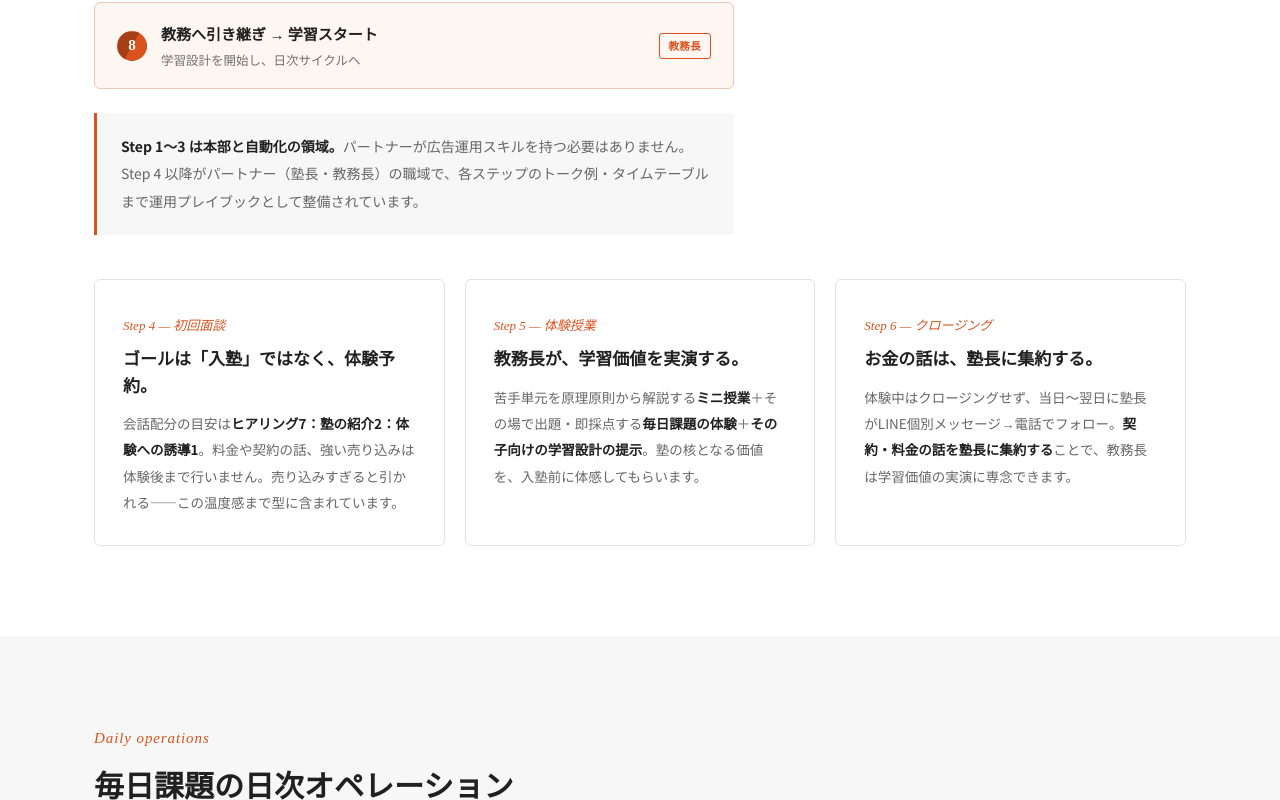
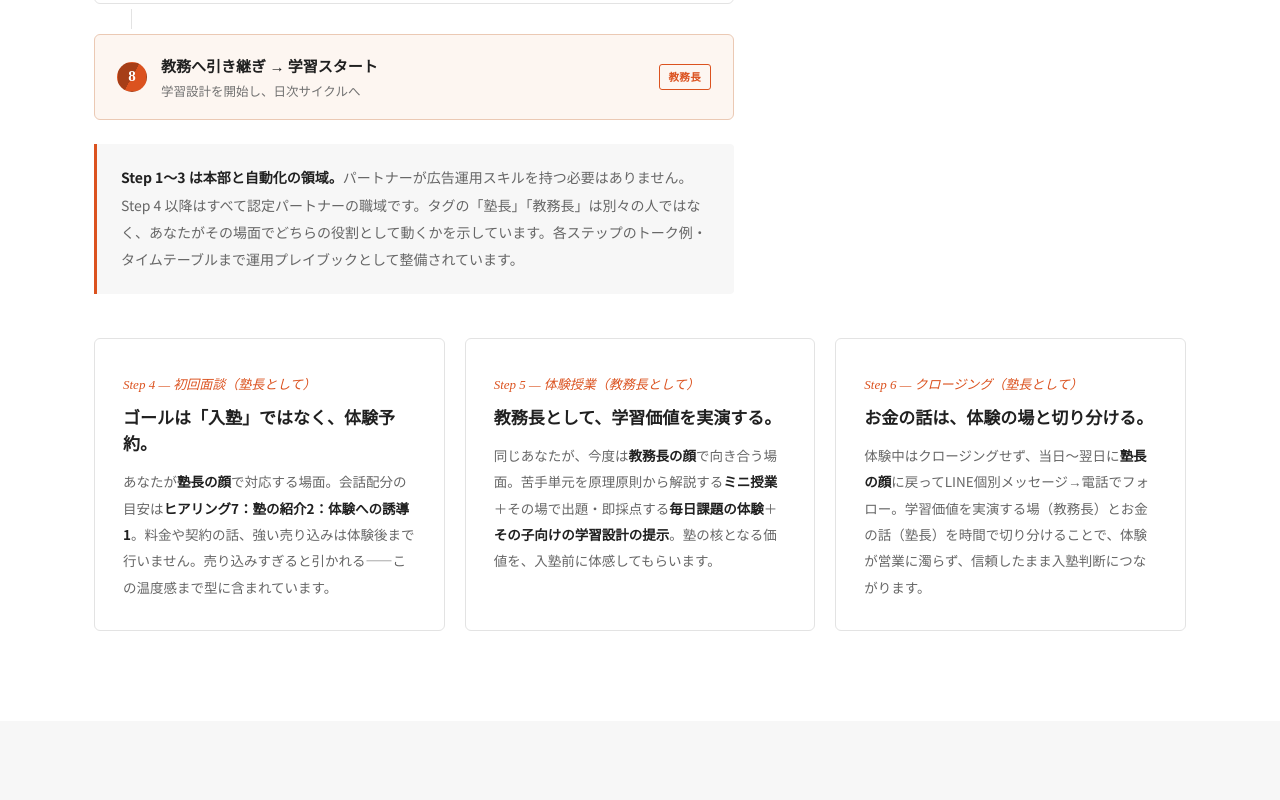
Before and after one commit to naoooomameta/salan-partner, a plain HTML site: page support.html in a window 1280 px wide. Shown: the part 2389-3189 px from the top of the page. Drawn offline with Linux system fonts and the light colour scheme; a web font is replaced by a local one.

Commit message:
fix: 入塾フローで塾長・教務長が同一パートナーの兼任であることを明確化 (#8)
support.htmlのStep 4〜6詳細カードが、塾長と教務長を別人のように
読める表現になっていたため修正。

- フローの説明文とfn-noteに「塾長・教務長はどちらも認定パートナーである
  あなた自身で、タグは場面ごとの役割を示す」旨を明記
- Step 4/5/6カードのラベルに（塾長として）（教務長として）を付与し、
  本文を「塾長の顔」「教務長の顔」を切り替える一人称の表現に書き換え
- Step 6見出しを「お金の話は、塾長に集約する」から
  「お金の話は、体験の場と切り分ける」に変更（役割の時間的切り分けの型
  として説明）


Claude-Session: https://claude.ai/code/session_01C2khymXUPvrAyD9WZPK81t

Co-authored-by: Claude <noreply@anthropic.com>

```diff
--- a/support.html
+++ b/support.html
@@ -229,7 +229,7 @@ footer p{font-size:12.5px;margin-top:14px;line-height:1.9;color:var(--c-mute)}
       <span class="eyebrow">Inbound sales flow</span>
       <h2>インバウンド営業〜入塾フロー——8ステップの実証済み導線。</h2>
       <hr class="bar">
-      <p class="lead">広告出稿から入塾・教務引き継ぎまでの全工程が、担当・ゴール・トーク配分まで運用マニュアル化されています。パートナーは、温まったリードへの相談型営業から参加すれば足ります。</p>
+      <p class="lead">広告出稿から入塾・学習開始までの全工程が、担当・ゴール・トーク配分まで運用マニュアル化されています。Step 4 以降の「塾長」「教務長」は、どちらも認定パートナーであるあなた自身。ひとりで2つの役割を切り替えながら、温まったリードへの相談型営業を進めます。</p>
     </div>
     <div class="funnel">
       <div class="fn-node"><span class="ic">1</span><div class="tx">集客（Meta広告）<small>ターゲット（理系志望の保護者など）へ広告配信</small></div><span class="who hq">本部</span></div>
@@ -248,11 +248,11 @@ footer p{font-size:12.5px;margin-top:14px;line-height:1.9;color:var(--c-mute)}
       <div class="fn-arrow"></div>
       <div class="fn-node fn-final"><span class="ic">8</span><div class="tx">教務へ引き継ぎ → 学習スタート<small>学習設計を開始し、日次サイクルへ</small></div><span class="who pt">教務長</span></div>
     </div>
-    <p class="fn-note"><b>Step 1〜3 は本部と自動化の領域。</b>パートナーが広告運用スキルを持つ必要はありません。Step 4 以降がパートナー（塾長・教務長）の職域で、各ステップのトーク例・タイムテーブルまで運用プレイブックとして整備されています。</p>
+    <p class="fn-note"><b>Step 1〜3 は本部と自動化の領域。</b>パートナーが広告運用スキルを持つ必要はありません。Step 4 以降はすべて認定パートナーの職域です。タグの「塾長」「教務長」は別々の人ではなく、あなたがその場面でどちらの役割として動くかを示しています。各ステップのトーク例・タイムテーブルまで運用プレイブックとして整備されています。</p>
     <div class="fd-grid">
-      <div class="fd-card"><span class="fn">Step 4 — 初回面談</span><h3>ゴールは「入塾」ではなく、体験予約。</h3><p>会話配分の目安は<b>ヒアリング7：塾の紹介2：体験への誘導1</b>。料金や契約の話、強い売り込みは体験後まで行いません。売り込みすぎると引かれる——この温度感まで型に含まれています。</p></div>
-      <div class="fd-card"><span class="fn">Step 5 — 体験授業</span><h3>教務長が、学習価値を実演する。</h3><p>苦手単元を原理原則から解説する<b>ミニ授業</b>＋その場で出題・即採点する<b>毎日課題の体験</b>＋<b>その子向けの学習設計の提示</b>。塾の核となる価値を、入塾前に体感してもらいます。</p></div>
-      <div class="fd-card"><span class="fn">Step 6 — クロージング</span><h3>お金の話は、塾長に集約する。</h3><p>体験中はクロージングせず、当日〜翌日に塾長がLINE個別メッセージ→電話でフォロー。<b>契約・料金の話を塾長に集約する</b>ことで、教務長は学習価値の実演に専念できます。</p></div>
+      <div class="fd-card"><span class="fn">Step 4 — 初回面談（塾長として）</span><h3>ゴールは「入塾」ではなく、体験予約。</h3><p>あなたが<b>塾長の顔</b>で対応する場面。会話配分の目安は<b>ヒアリング7：塾の紹介2：体験への誘導1</b>。料金や契約の話、強い売り込みは体験後まで行いません。売り込みすぎると引かれる——この温度感まで型に含まれています。</p></div>
+      <div class="fd-card"><span class="fn">Step 5 — 体験授業（教務長として）</span><h3>教務長として、学習価値を実演する。</h3><p>同じあなたが、今度は<b>教務長の顔</b>で向き合う場面。苦手単元を原理原則から解説する<b>ミニ授業</b>＋その場で出題・即採点する<b>毎日課題の体験</b>＋<b>その子向けの学習設計の提示</b>。塾の核となる価値を、入塾前に体感してもらいます。</p></div>
+      <div class="fd-card"><span class="fn">Step 6 — クロージング（塾長として）</span><h3>お金の話は、体験の場と切り分ける。</h3><p>体験中はクロージングせず、当日〜翌日に<b>塾長の顔</b>に戻ってLINE個別メッセージ→電話でフォロー。学習価値を実演する場（教務長）とお金の話（塾長）を時間で切り分けることで、体験が営業に濁らず、信頼したまま入塾判断につながります。</p></div>
     </div>
   </div>
 </section>
```
